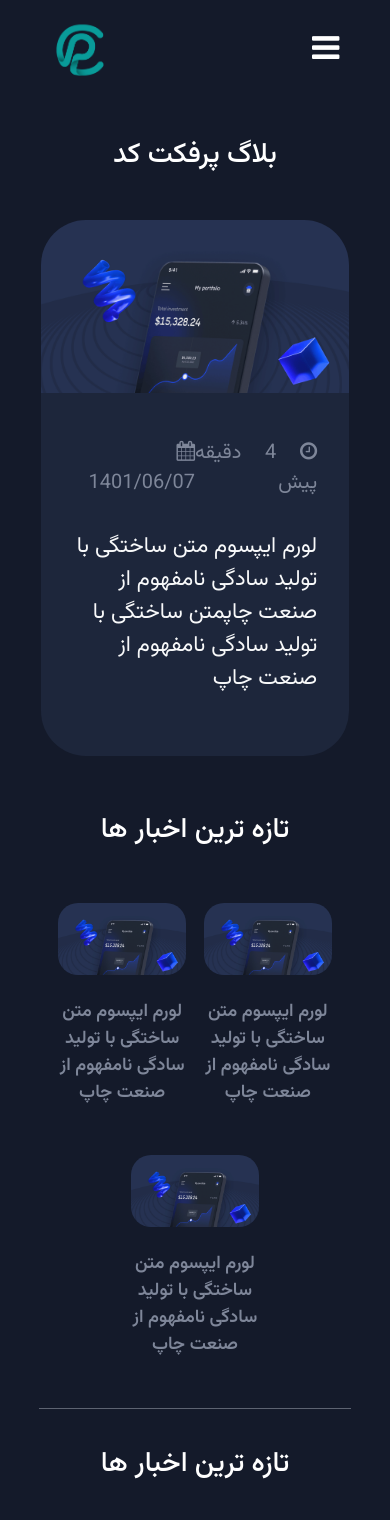
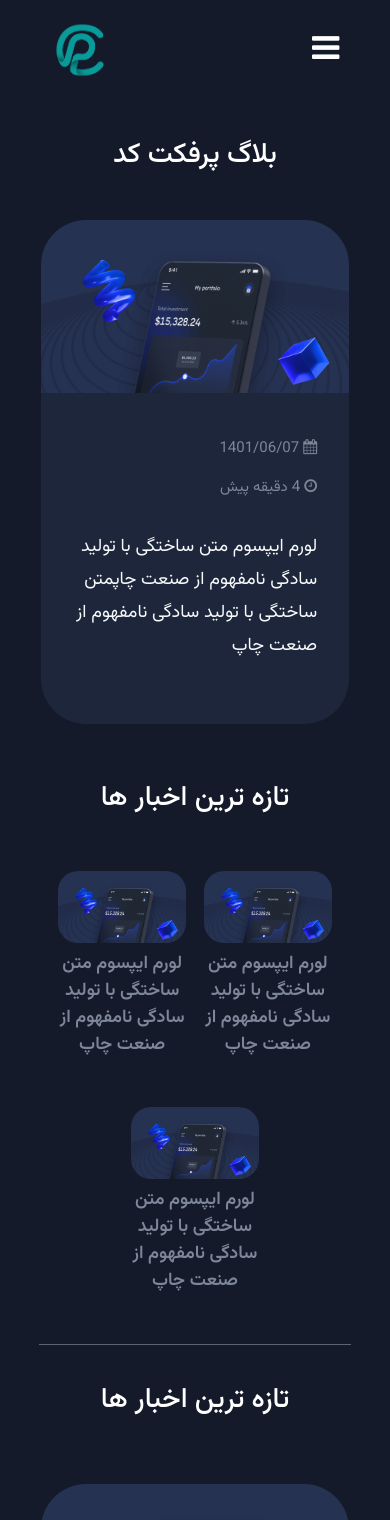
Before and after one commit to Amiraliansaripour/PerfectCodeNew, a React (Create React App) app: page /blog in a window 390 px wide. Shown: the top 1520 px of the page. Built offline with nearby package versions, Linux system fonts and the light colour scheme.

Commit message:
fixed about page ux

```diff
--- a/src/components/aboutUs/aboutUsOurProject/AboutUsOurProject.jsx
+++ b/src/components/aboutUs/aboutUsOurProject/AboutUsOurProject.jsx
@@ -5,7 +5,7 @@ const AboutUsOurProject = () => {
     <section className='content our-project d-flex flex-row-reverse justify-content-center align-items-center'>
       <div className='our-project-bg-img'></div>
       <div className=' our-project-desc d-flex flex-column align-item-self-start flex-end'>
-        <h2 className='w-100 px-4'>ممنون از همراهیتون</h2>
+        <h2 className='w-100 px-4 text-center text-lg-end'>ممنون از همراهیتون</h2>
         <p className='w-100 px-4'>به لطف خداوند توانسته ایم تا الان وظیفه ی خود را به درستی انجام داده و نونی حلال سر سفره ببریم برای همین است که اکثر بیزینس ها به تیم پرفکت کد اعتماد کرده و پروژه های طراحی سایت خودشون رو به ما سپردن ، امیدوارم از این به بعد بتوانیم بیزینس های بیشتری را سود آور کنیم .<br /> پیشرفت کار شما ، باعث خوشحالی تیم ما میشود</p>
         <div className="line d-lg-none d-block"></div>
         <div className='our-project-number d-flex flex-row text-start align-self-end px-4  align-items-center'>
--- a/src/components/blog/blogHero/BlogHero.css
+++ b/src/components/blog/blogHero/BlogHero.css
@@ -1,5 +1,5 @@
 .blog {
-    padding-top: 10% ;
+    padding-top: 10%;
 }
 
 .blog-post-desc {
@@ -7,7 +7,7 @@
     background-color: var(--sec-background);
 }
 
-.blog-post-desc strong{
+.blog-post-desc strong {
     line-height: 45px;
 }
 
@@ -38,9 +38,28 @@
     -ms-border-radius: 20px;
     -o-border-radius: 20px;
 }
+
 .blog-title {
     text-align: right;
-    font-size: 22px !important;
+    font-size: 20px !important;
     line-height: 33px;
     text-align: right !important;
 }
+
+@media screen and (max-width: 768px) {
+
+    .blog-post-time p {
+        font-size: 15px;
+    }
+
+    .blog-title {
+        font-size: 18px !important;
+    }
+}
+
+@media screen and (max-width: 526px) {
+
+    .blog-post-time {
+        flex-direction: column;
+    }
+}
--- a/src/components/blog/readyComponents/NewestBlog.jsx
+++ b/src/components/blog/readyComponents/NewestBlog.jsx
@@ -4,7 +4,7 @@ const NewestBlog = ({ img, alt, desc }) => {
     return (
         <div className="mini-blog-item col-5 col-md-12 d-flex flex-column flex-md-row-reverse flex-sm-column flex-xl-row-reverse flex-lg-column justify-content-center mt-5 align-items-center ">
             <img src={img} width={240} className='img-fluid' alt={alt} />
-            <strong className='px-0 px-md-4 text-center mt-xl-0 mt-lg-4 mt-4 mt-md-0'>{desc}</strong>
+            <strong className='px-0 px-md-4 text-center mt-xl-0 mt-lg-4 mt-2 mt-md-0'>{desc}</strong>
         </div>
     )
 }
```
Also changed, not shown: 1 other file (tests, documents, lock files or other folders).
